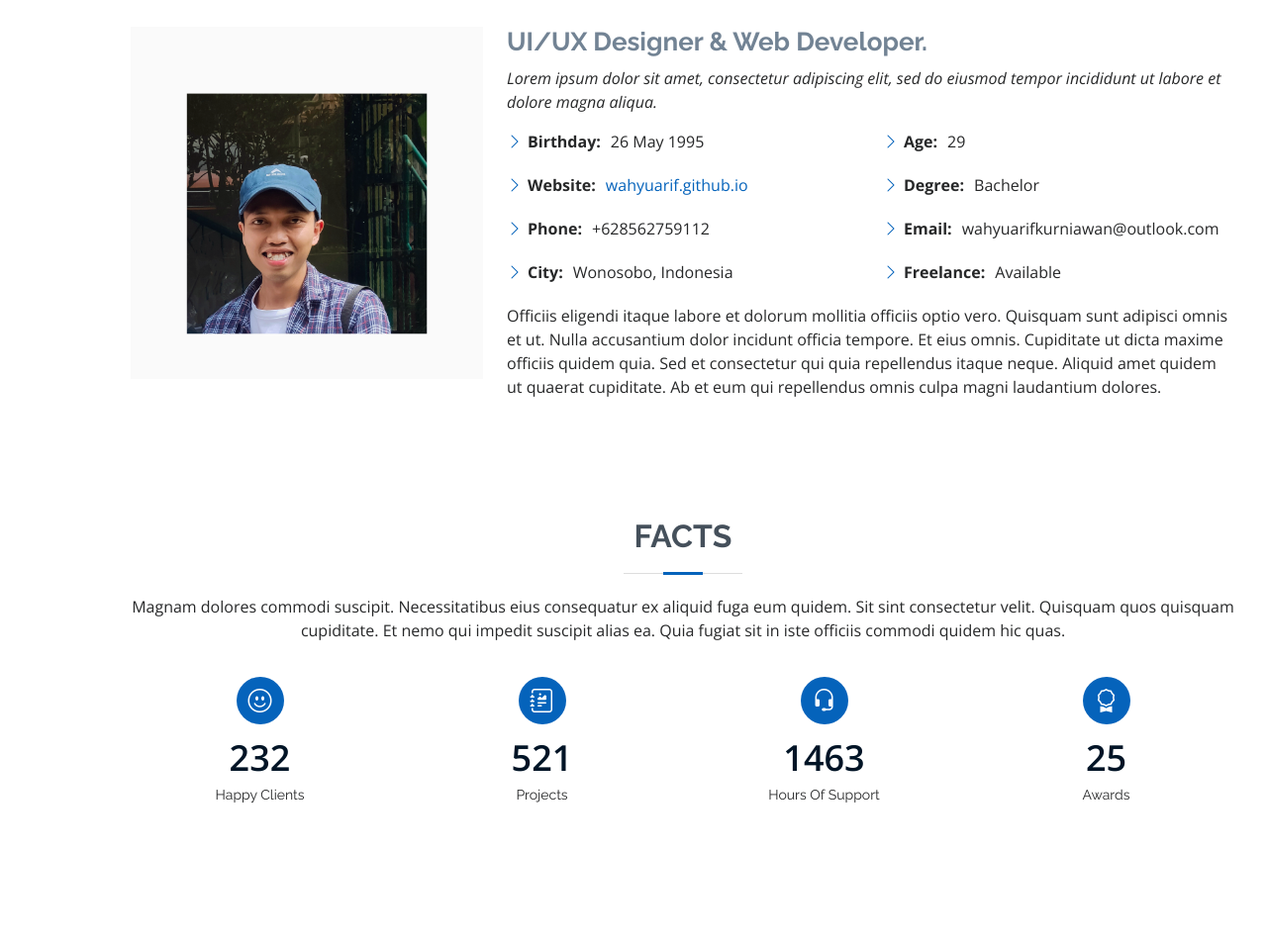
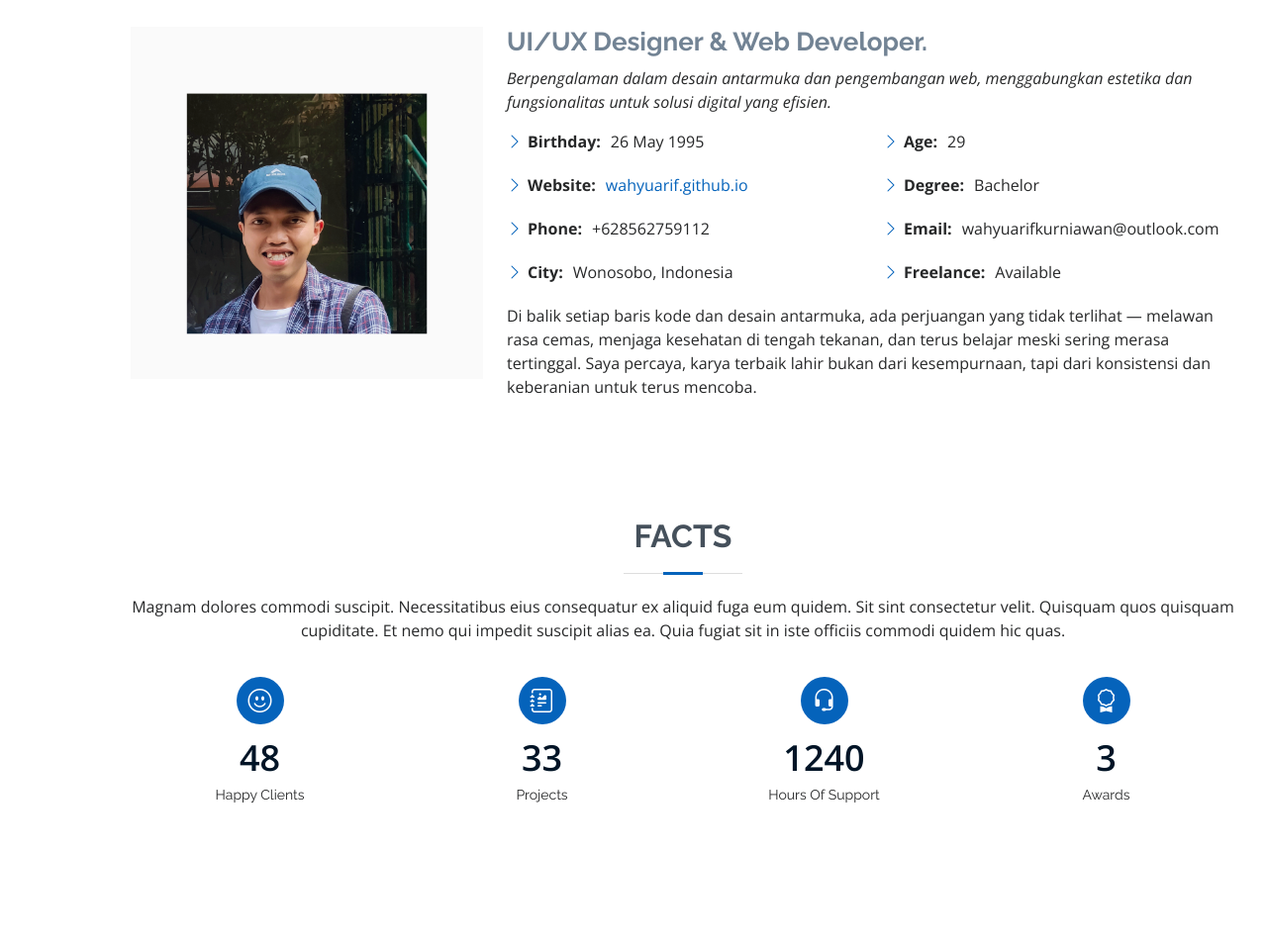
Before and after one commit to wahyuarif/wahyuarif.github.io, a plain HTML site: page index.html in a window 1280 px wide. Shown: the part 1109-2065 px from the top of the page at 99% size. Drawn offline with nearby package versions, Linux system fonts and the light colour scheme.

Commit message:
update data 001

```diff
--- a/index.html
+++ b/index.html
@@ -86,8 +86,7 @@
           <div class="col-lg-8 pt-4 pt-lg-0 content">
             <h3>UI/UX Designer &amp; Web Developer.</h3>
             <p class="fst-italic">
-              Lorem ipsum dolor sit amet, consectetur adipiscing elit, sed do eiusmod tempor incididunt ut labore et dolore
-              magna aliqua.
+              Berpengalaman dalam desain antarmuka dan pengembangan web, menggabungkan estetika dan fungsionalitas untuk solusi digital yang efisien.
             </p>
             <div class="row">
               <div class="col-lg-6">
@@ -108,8 +107,7 @@
               </div>
             </div>
             <p>
-              Officiis eligendi itaque labore et dolorum mollitia officiis optio vero. Quisquam sunt adipisci omnis et ut. Nulla accusantium dolor incidunt officia tempore. Et eius omnis.
-              Cupiditate ut dicta maxime officiis quidem quia. Sed et consectetur qui quia repellendus itaque neque. Aliquid amet quidem ut quaerat cupiditate. Ab et eum qui repellendus omnis culpa magni laudantium dolores.
+              Di balik setiap baris kode dan desain antarmuka, ada perjuangan yang tidak terlihat — melawan rasa cemas, menjaga kesehatan di tengah tekanan, dan terus belajar meski sering merasa tertinggal. Saya percaya, karya terbaik lahir bukan dari kesempurnaan, tapi dari konsistensi dan keberanian untuk terus mencoba.
             </p>
           </div>
         </div>
@@ -131,7 +129,7 @@
   <div class="col-lg-3 col-md-6">
     <div class="count-box">
       <i class="bi bi-emoji-smile"></i>
-              <span data-purecounter-start="0" data-purecounter-end="232" data-purecounter-duration="1" class="purecounter"></span>
+      <span data-purecounter-start="0" data-purecounter-end="48" data-purecounter-duration="1" class="purecounter"></span>
       <p>Happy Clients</p>
     </div>
   </div>
@@ -139,7 +137,7 @@
   <div class="col-lg-3 col-md-6 mt-5 mt-md-0">
     <div class="count-box">
       <i class="bi bi-journal-richtext"></i>
-              <span data-purecounter-start="0" data-purecounter-end="521" data-purecounter-duration="1" class="purecounter"></span>
+      <span data-purecounter-start="0" data-purecounter-end="33" data-purecounter-duration="1" class="purecounter"></span>
       <p>Projects</p>
     </div>
   </div>
@@ -147,7 +145,7 @@
   <div class="col-lg-3 col-md-6 mt-5 mt-lg-0">
     <div class="count-box">
       <i class="bi bi-headset"></i>
-              <span data-purecounter-start="0" data-purecounter-end="1463" data-purecounter-duration="1" class="purecounter"></span>
+      <span data-purecounter-start="0" data-purecounter-end="1240" data-purecounter-duration="1" class="purecounter"></span>
       <p>Hours Of Support</p>
     </div>
   </div>
@@ -155,12 +153,13 @@
   <div class="col-lg-3 col-md-6 mt-5 mt-lg-0">
     <div class="count-box">
       <i class="bi bi-award"></i>
-              <span data-purecounter-start="0" data-purecounter-end="25" data-purecounter-duration="1" class="purecounter"></span>
+      <span data-purecounter-start="0" data-purecounter-end="3" data-purecounter-duration="1" class="purecounter"></span>
       <p>Awards</p>
     </div>
   </div>
 
 </div>
+
 
       </div>
     </section><!-- End Facts Section -->
```
Lines whose indentation alone changed are shown as unchanged.
